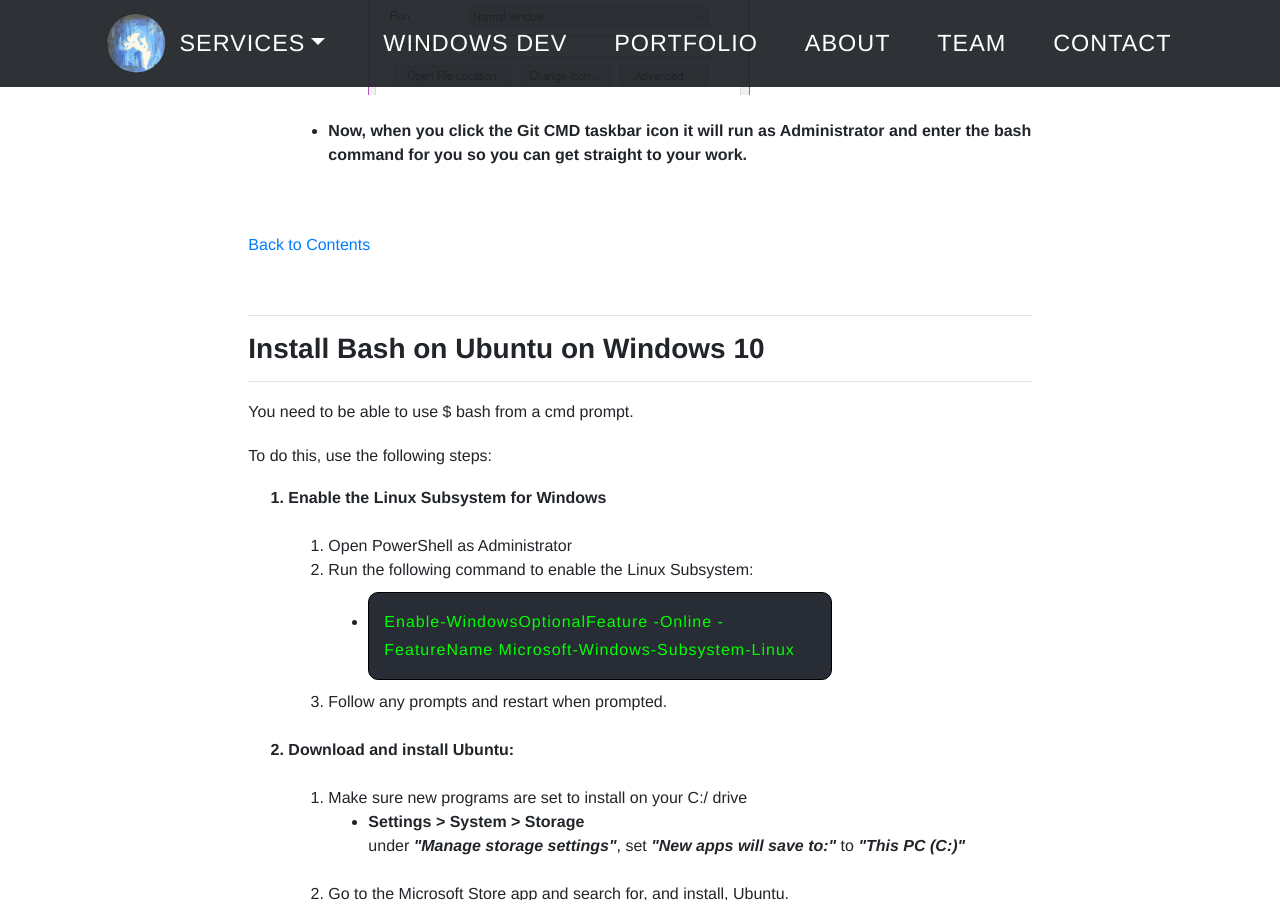
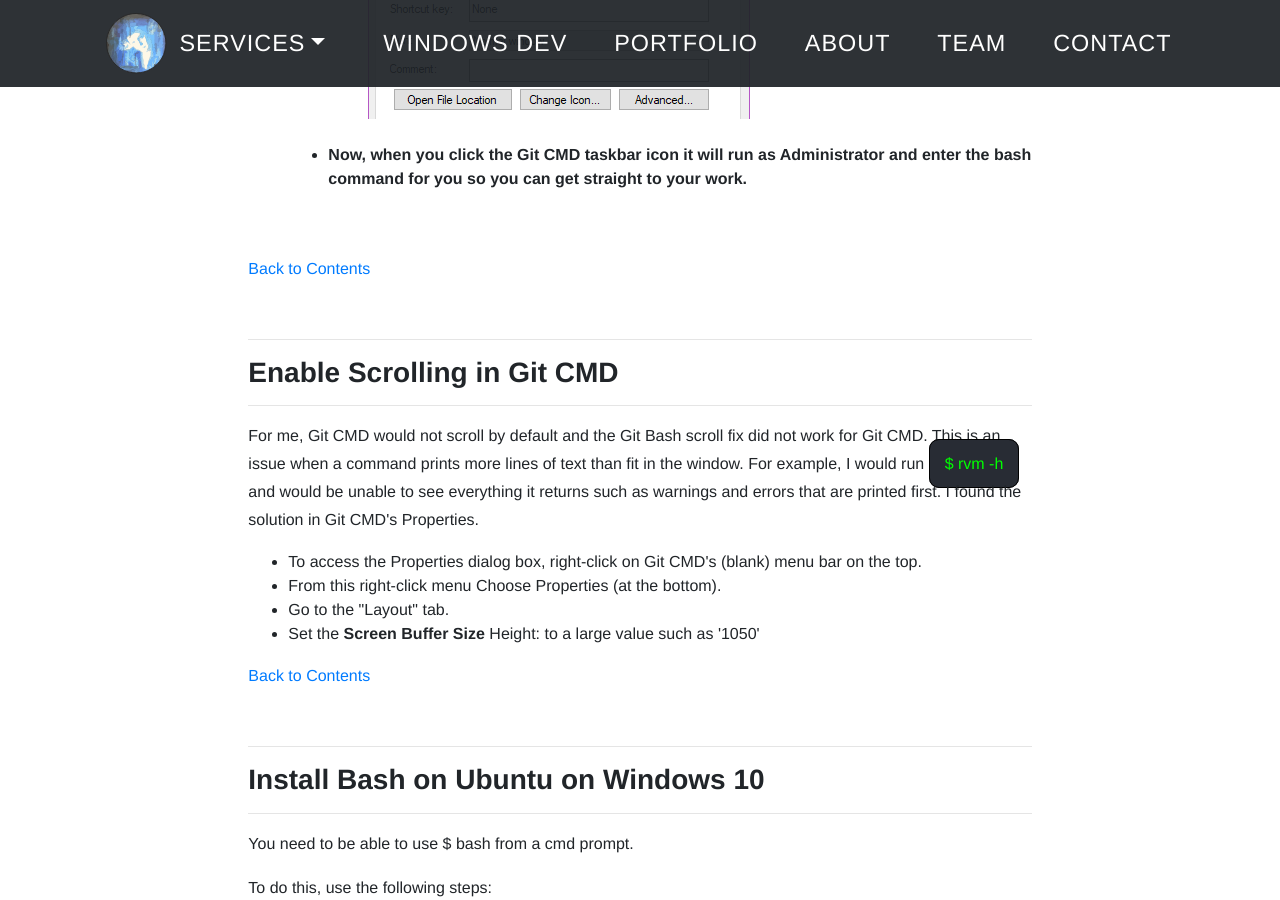
Before and after one commit to wdzajicek/portfolio, a Jekyll site: the page built from windows-dev.html, in a window 1280 px wide and 900 px high, scrolled down 4636 px. Built offline with Jekyll 4.4.1, drawn with Linux system fonts in a browser that asks for light colours; nearby versions of some CDN libraries; some of the changed text lies outside the part shown.

Commit message:
Add content for Enabling scrolling in Git CMD and update table of Contents

```diff
--- a/_includes/windows-dev.html
+++ b/_includes/windows-dev.html
@@ -12,6 +12,7 @@
       <ol>
         <li><a href="#ass">Assumptions</a></li>
         <li><a href="#auto">Helpful Automations</a></li>
+        <li><a href="#scroll">Enable Scrolling in Git CMD</a></li>
         <li><a href="#bash">Install Bash on Ubuntu on Windows 10</a></li>
         <li><a href="#update-ubuntu">Update Ubuntu</a></li>
         <li><a href="#cleanup">Cleanup Prior Rubies</a></li>
@@ -97,6 +98,17 @@
           <strong><li>Now, when you click the Git CMD taskbar icon it will run as Administrator and enter the bash command for you so you can get straight to your work.</li></strong><br>
         </ol>
       </ul><br>
+      <p><a id="scroll" href="#contents">Back to Contents</a></p><br>
+      <hr>
+      <h3>Enable Scrolling in Git CMD</h3>
+      <hr>
+      <p>For me, Git CMD would not scroll by default and the Git Bash scroll fix did not work for Git CMD. This is an issue when a command prints more lines of text than fit in the window. For example, I would run <span class="mini-code">$ rvm -h</span> and would be unable to see everything it returns such as warnings and errors that are printed first. I found the solution in Git CMD's Properties.</p>
+      <ul class="disc-only">
+        <li>To access the Properties dialog box, right-click on Git CMD's (blank) menu bar on the top.</li>
+        <li>From this right-click menu Choose Properties (at the bottom).</li>
+        <li>Go to the "Layout" tab.</li>
+        <li>Set the <strong>Screen Buffer Size</strong> Height: to a large value such as '1050'</li>
+      </ul>
       <p><a id="bash" href="#contents">Back to Contents</a></p><br>
       <hr>
       <h3>Install Bash on Ubuntu on Windows 10</h3>
```
